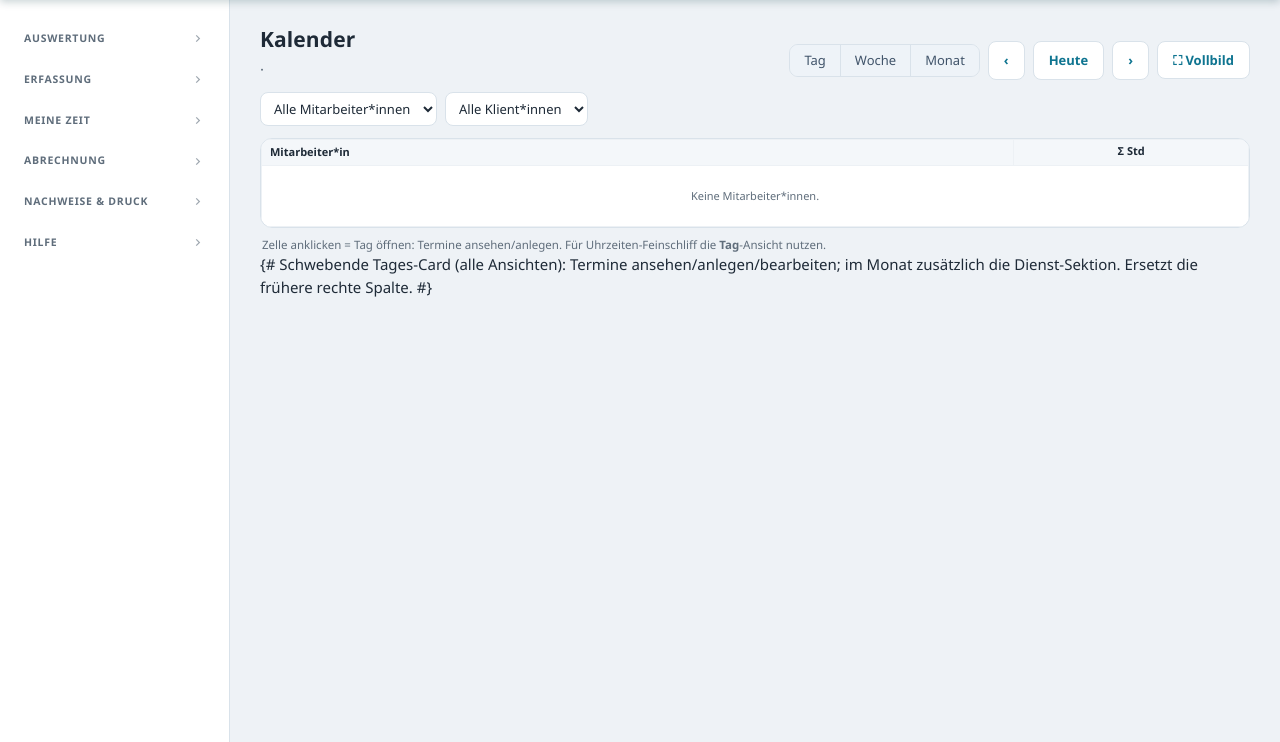
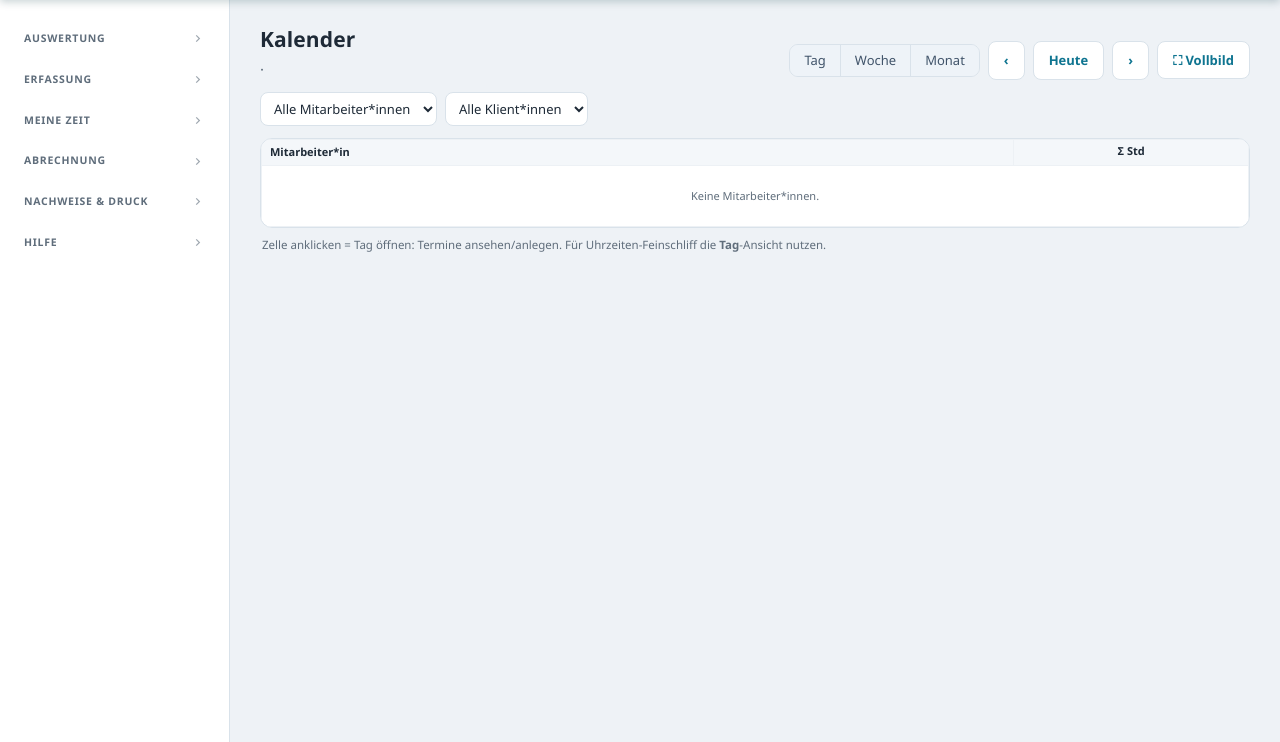
Before and after one commit to miri2577/FEGH-Leistungsnachweis, a Django app: template nachweis/templates/nachweis/kalender.html in a window 1280 px wide. Shown: the part 58-800 px from the top of the page. Run offline with Django 5.2, Linux system fonts and the light colour scheme; the template is opened without the code that fills it, so the values that code supplies are empty.

Commit message:
Fix: mehrzeiliger Template-Kommentar leakte in den gerenderten Kalender
Django-{#-#}-Kommentare sind nur einzeilig; der zweizeilige Kommentar vor der
Tages-Card wurde als Text am Seitenende ausgegeben (in allen Ansichten sichtbar).
Auf {% comment %} umgestellt. Beim Erstellen der Doku-Screenshots aufgefallen.
+1 Regressionstest (kein Kommentar-Leak in Woche/Monat/Tag). Suite 522 gruen.

Co-Authored-By: Claude Fable 5 <noreply@anthropic.com>

```diff
--- a/nachweis/templates/nachweis/kalender.html
+++ b/nachweis/templates/nachweis/kalender.html
@@ -308,8 +308,8 @@
 
   </div>{# .kal-layout #}
 
-  {# Schwebende Tages-Card (alle Ansichten): Termine ansehen/anlegen/bearbeiten;
-     im Monat zusätzlich die Dienst-Sektion. Ersetzt die frühere rechte Spalte. #}
+  {% comment %}Schwebende Tages-Card (alle Ansichten): Termine ansehen/anlegen/bearbeiten;
+     im Monat zusätzlich die Dienst-Sektion. Ersetzt die frühere rechte Spalte.{% endcomment %}
   {% if me %}
   <div class="pop" id="mxpop">
     <div class="box" role="dialog" aria-modal="true" aria-labelledby="mxp-title">
```
Also changed, not shown: nachweis/tests_suche_kalender_audit.py (+8 -0 lines).
